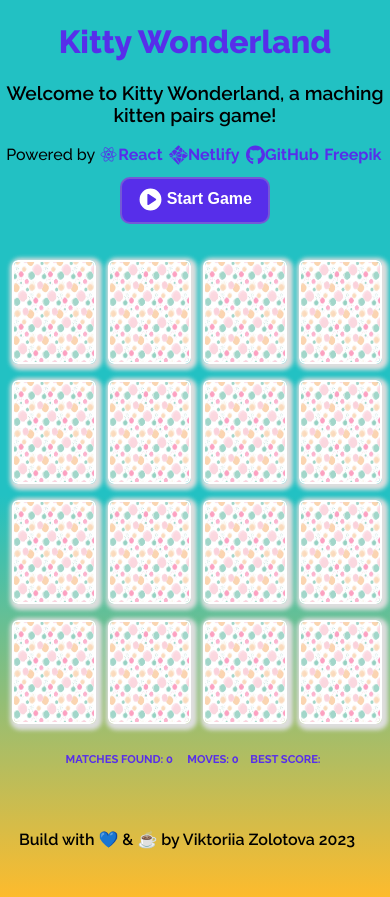
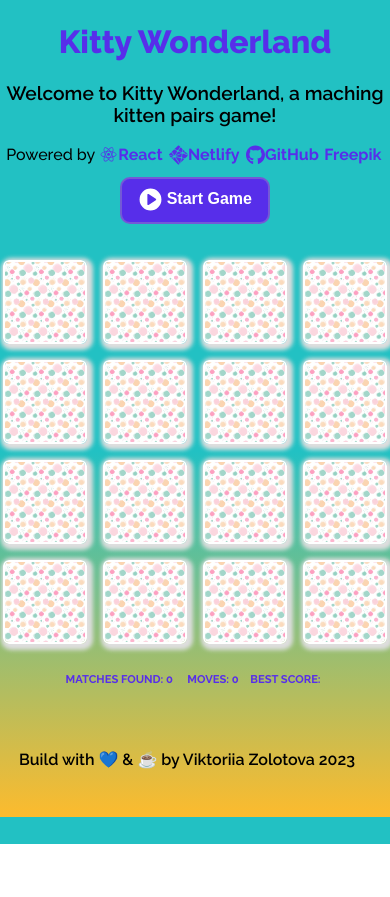
Before and after one commit to viktoriiazolotova/react-memory-game, a React (Create React App) app: page / in a window 390 px wide. After the commit the page ends 844 px from the top, so only its background shows below. Built offline with nearby package versions, Linux system fonts and the light colour scheme.

Commit message:
Update picture sizes

```diff
--- a/src/components/Card.css
+++ b/src/components/Card.css
@@ -3,7 +3,9 @@
 }
 
 .card img {
-    width: 100%;
+    /* width: 100%; */
+    width: 150px;
+    height: 150px;
     display: block;
     border: 2px solid #fff;
     border-radius: 6px;
@@ -39,3 +41,13 @@
     transform: rotateY(90deg);
     transition-delay: 0s;
 }
+
+@media (max-width: 768px) {
+    .card img {
+        width: 80px;
+        height: 80px;
+
+    }
+
+
+}
```
Also changed, not shown: public/apple-touch-icon.png (added), 1 other file (tests, documents, lock files or other folders).
